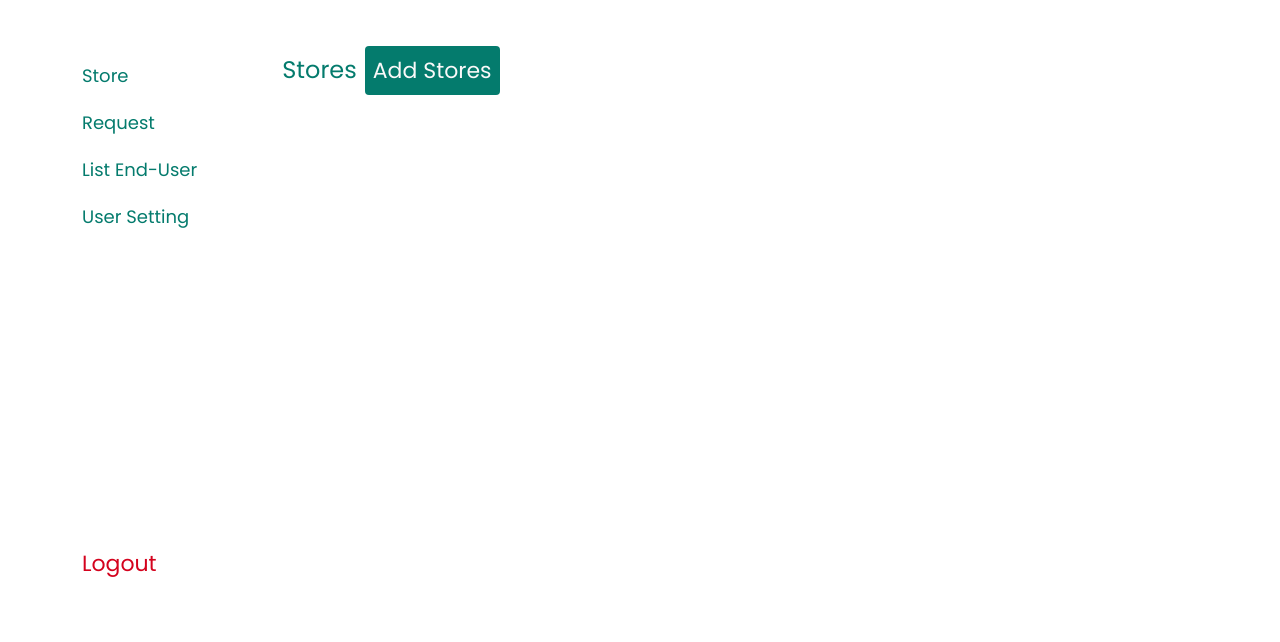
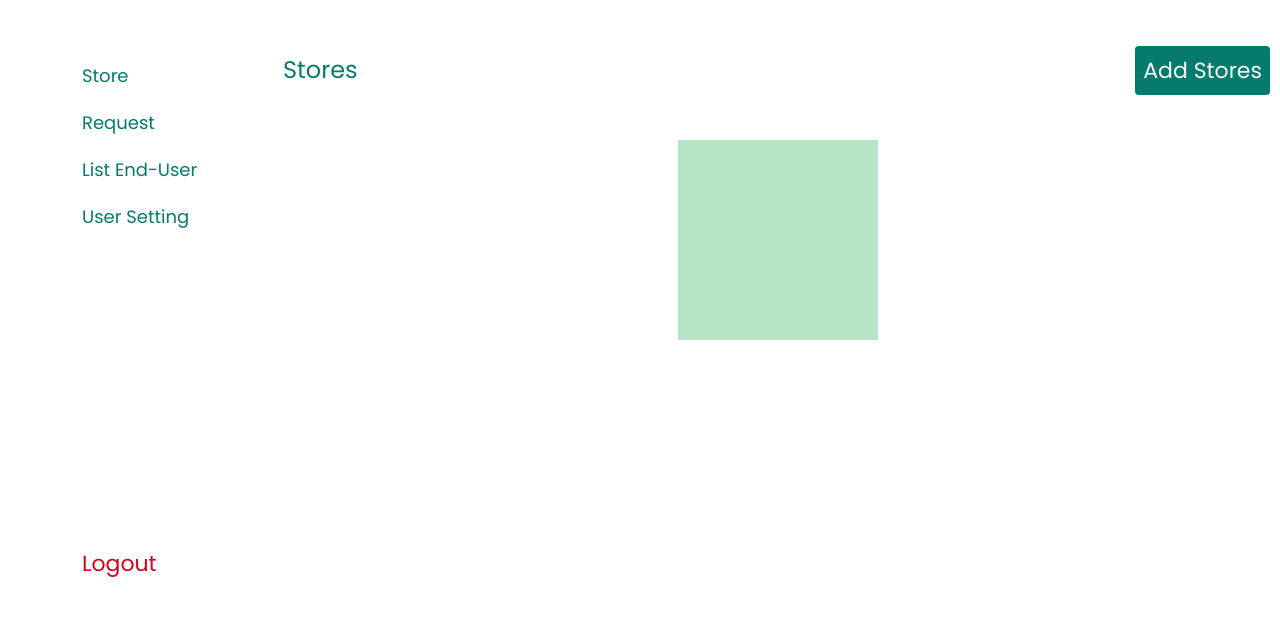
Before and after one commit to rizkybaca/co-proyek, a PHP site: page /index1.php in a window 1280 px wide. Shown: the part 158-800 px from the top of the page. Run offline with PHP 8.4, Linux system fonts and the light colour scheme.

Commit message:
update index1 dan css

```diff
--- a/index1.php
+++ b/index1.php
@@ -55,7 +55,10 @@
 					<a href="#">Add Stores</a>
 				</div>
 			</div>
-			<div class="cont"></div>
+			<div class="cont">
+				<div class="store">
+
+				</div>
 		</div>
 	</div>
 </body>
--- a/main.css
+++ b/main.css
@@ -89,16 +89,15 @@ color: #000000;
   /* Auto Layout */
   display: flex;
   flex-direction: row;
-/*  align-items: stretch;*/
-  padding: 0px;
   height: 100vh;
+  align-items: stretch;
 }
 .container .aside{
   display: flex;
   flex-direction: column;
   align-items: stretch;
-  padding: 0px;
   justify-content: space-between;
+  min-width: 275px;
 }
 .container .aside .navbar{
   display: flex;
@@ -181,18 +180,17 @@ color: #000000;
   display: flex;
   flex-direction: column;
   justify-content: flex-start;
-  flex-grow: 0;
-  align-items: center;
-  padding: 0px 20px 0px 0px;
+  align-items: stretch;
+  width: 100vw;
 }
 .container .content .head{
   /* Auto Layout */
 
   display: flex;
   flex-direction: row;
-  justify-content: center;
+  justify-content: space-between;
   align-items: center;
-  padding: 20px 0px 0px;
+  padding: 20px 10px 0px 0px;
 }
 .container .content .head .tittle{
   /* Auto Layout */
@@ -237,3 +235,26 @@ color: #000000;
   color: #FAF9F9;
   text-decoration: none;
 }
+.container .content .cont{
+  /* Auto Layout */
+
+  display: flex;
+  flex-direction: row;
+  justify-content: center;
+  align-items: flex-start;
+  padding: 10px;
+  flex-wrap: wrap;
+  overflow: auto;
+}
+.container .content .cont .store{
+  /* Auto Layout */
+  width: 200px;
+  height: 200px;
+  display: flex;
+  flex-direction: row;
+  justify-content: center;
+  align-items: flex-start;
+  margin: 10px;
+  background: #B7E4C7;
+  box-sizing: border-box;
+}
```
